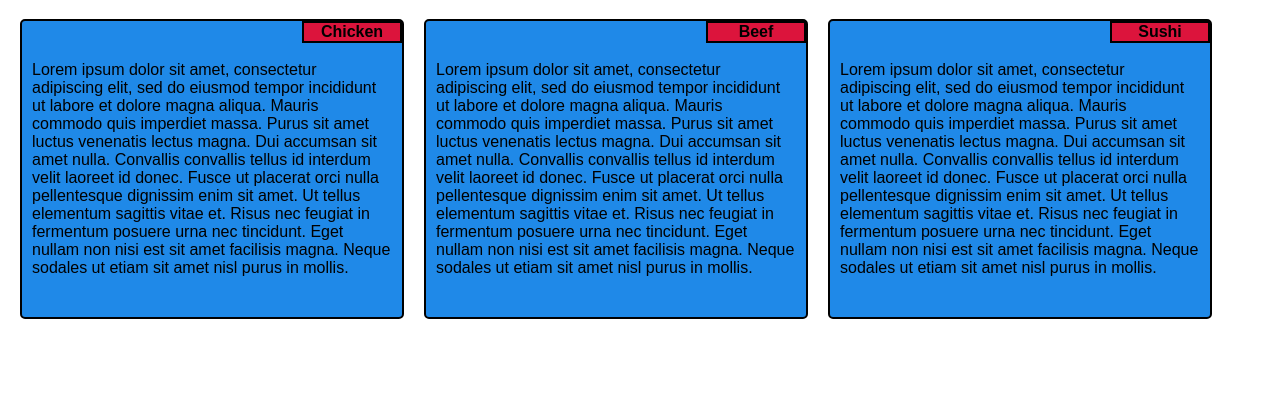
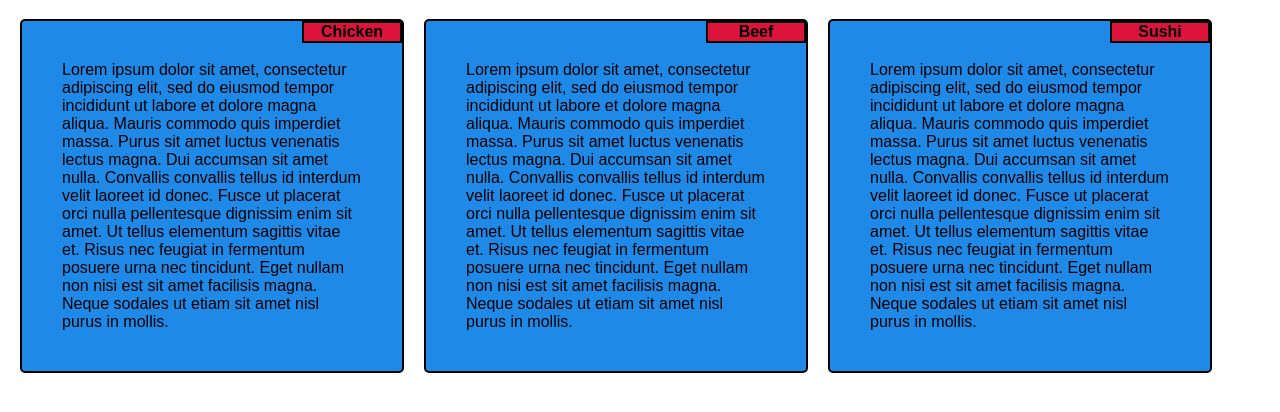
Before and after one commit to reynanibita/FinalExam, a plain HTML site: page index.html in a window 1280 px wide. Shown: the part 58-470 px from the top of the page. Drawn offline with Linux system fonts and the light colour scheme.

Commit message:
Update style.css

```diff
--- a/style.css
+++ b/style.css
@@ -18,7 +18,7 @@ h1{
     border: 2px solid black;
 }
 p{
-    padding: 40px 10px;
+    padding: 40px;
 }
 /*Desktop View*/
 @media (min-width:992px) {
```
